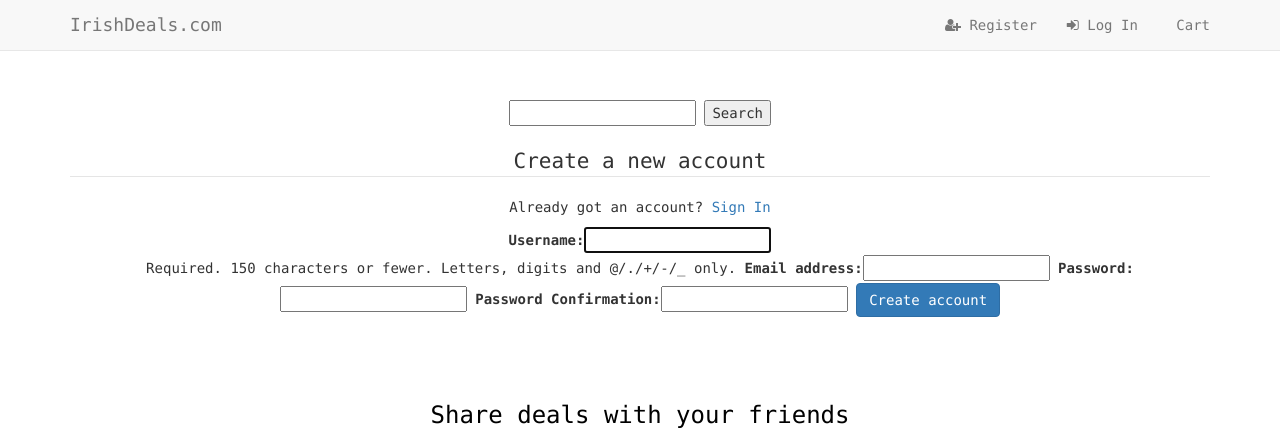
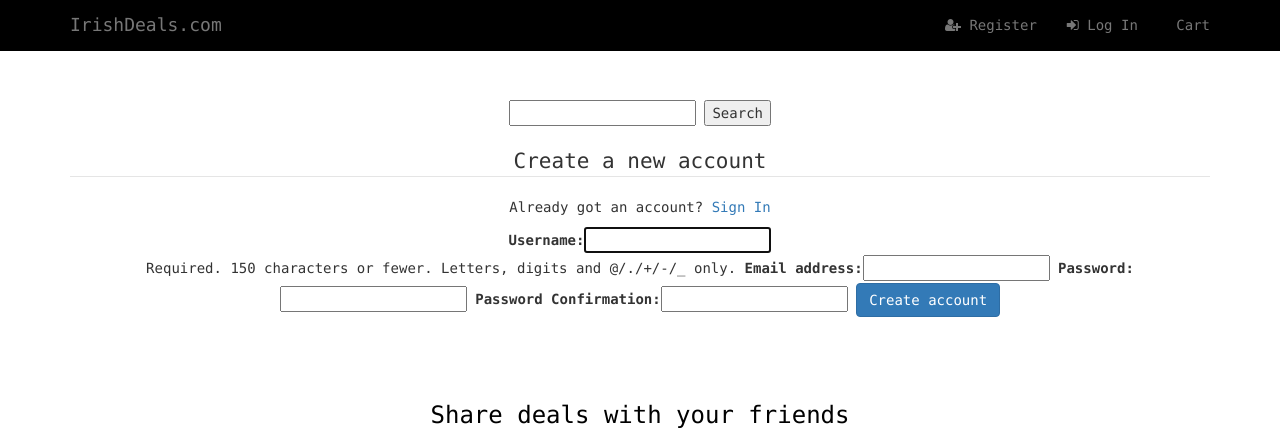
Before and after one commit to Bencomo/irishdeals, a Django app: page /accounts/register/ in a window 1280 px wide. Shown: the top 428 px of the page. Run offline with Django 3.2, Linux system fonts and the light colour scheme; some libraries are stand-ins or nearby versions.

Commit message:
navbar bg image

```diff
--- a/static/css/custom.css
+++ b/static/css/custom.css
@@ -15,9 +15,10 @@ footer {
 
 /* navbar */
 
-navbar-edit {
+.navbar {
     background-color: #000000;
     border-color: #000000;
+    background-image: none;
 }
 
 .icon-bar {
--- a/templates/base.html
+++ b/templates/base.html
@@ -19,7 +19,7 @@
 
 <body>
     <!-- Fixed masthead -->
-    <nav class="navbar navbar-masthead navbar-default navbar-fixed-top" id="navbar-edit">
+    <nav class="navbar navbar-masthead navbar-default navbar-fixed-top">
         <div class="container">
             <div class="navbar-header">
                 <button type="button" class="navbar-toggle collapsed" data-toggle="collapse" data-target="#navbar" aria-expanded="false" aria-controls="navbar">
```
